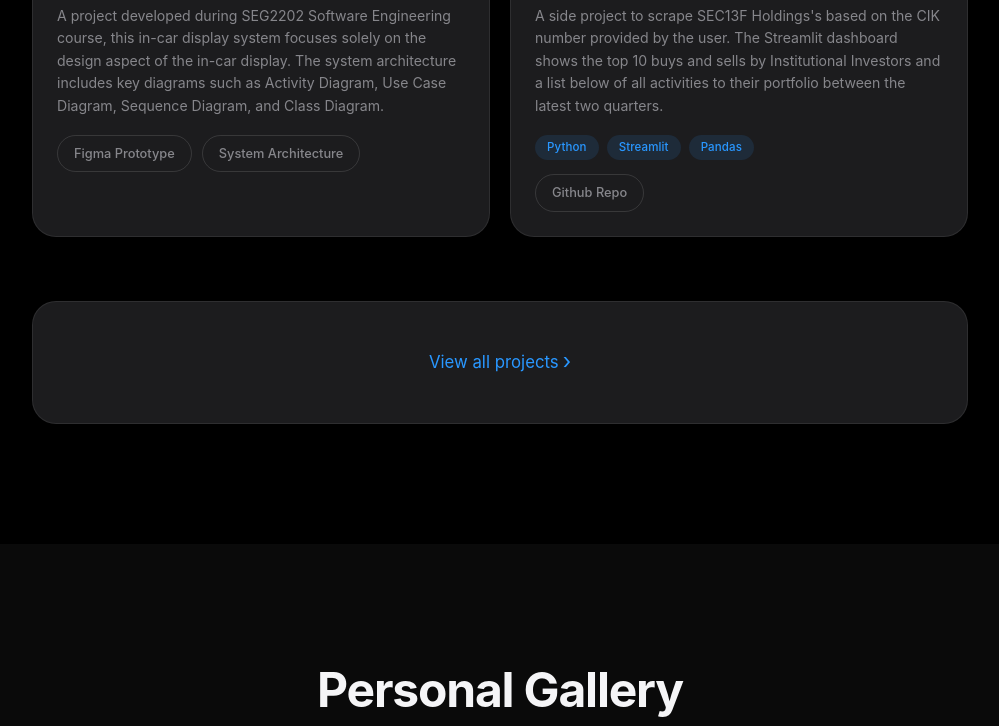
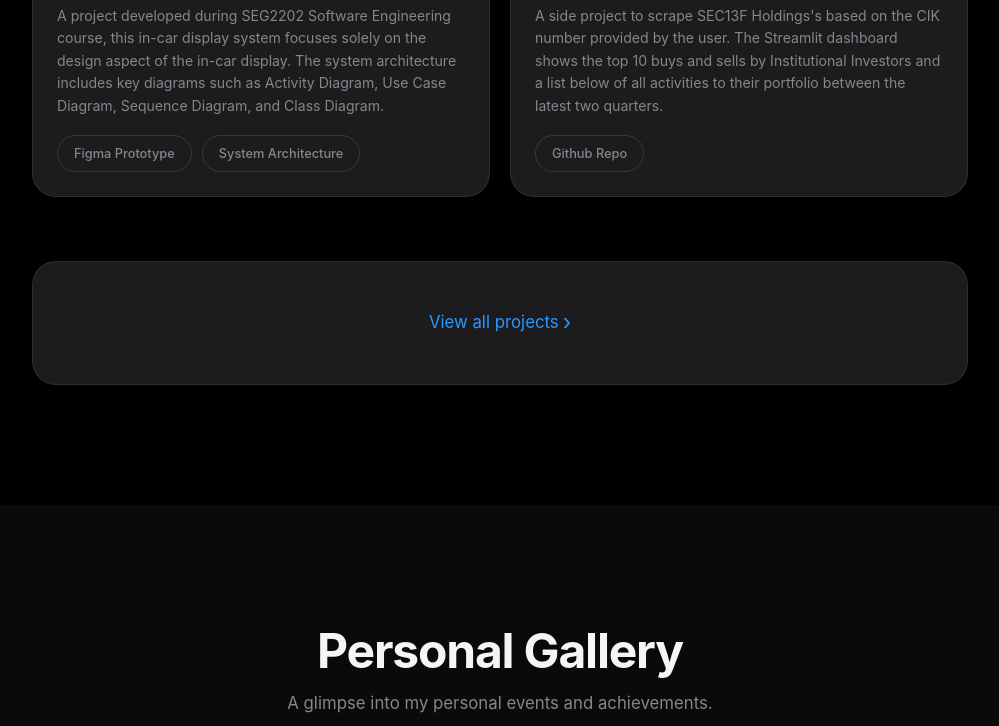
Before and after one commit to Justin-yww/my-portfolio, a plain HTML site: page index.html in a window 1280 px wide. Shown: the part 1720-2446 px from the top of the page, without its empty margins (140-1139 px from the left). Drawn offline with Linux system fonts and the light colour scheme.

Commit message:
[UPDATE] Minor changes to Project on Index Page

```diff
--- a/index.html
+++ b/index.html
@@ -222,11 +222,6 @@
                 sells by Institutional Investors and a list below of all activities to their
                 portfolio between the latest two quarters.
               </p>
-              <div class="project-meta">
-                <span class="project-tag">Python</span>
-                <span class="project-tag">Streamlit</span>
-                <span class="project-tag">Pandas</span>
-              </div>
               <div class="project-links">
                 <a
                   href="https://github.com/Justin-yww/SEC13F_Screener"
```
